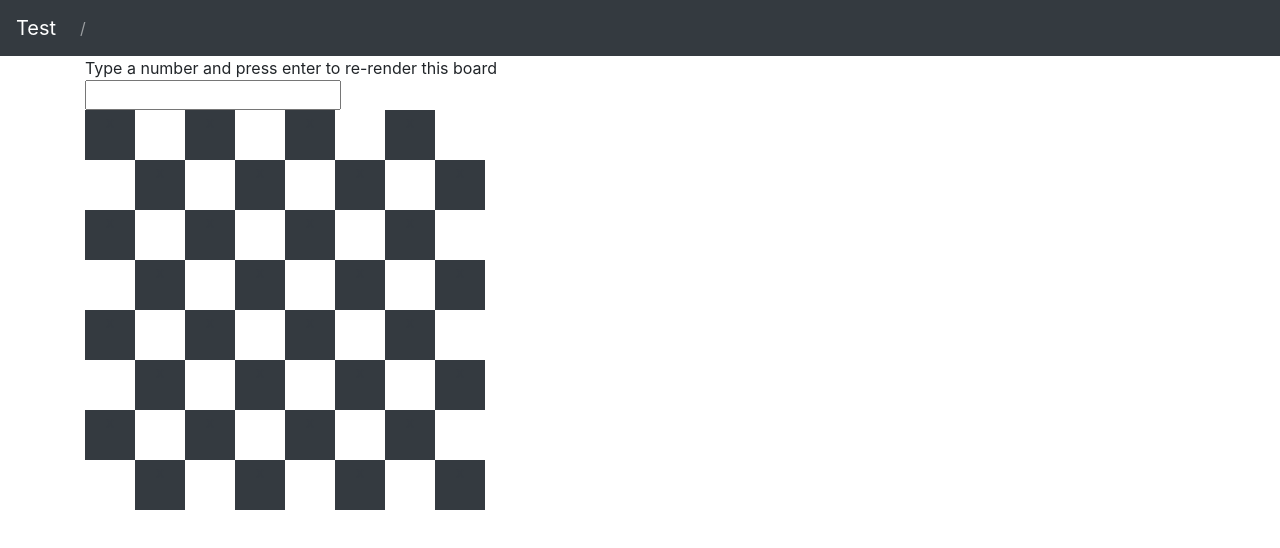
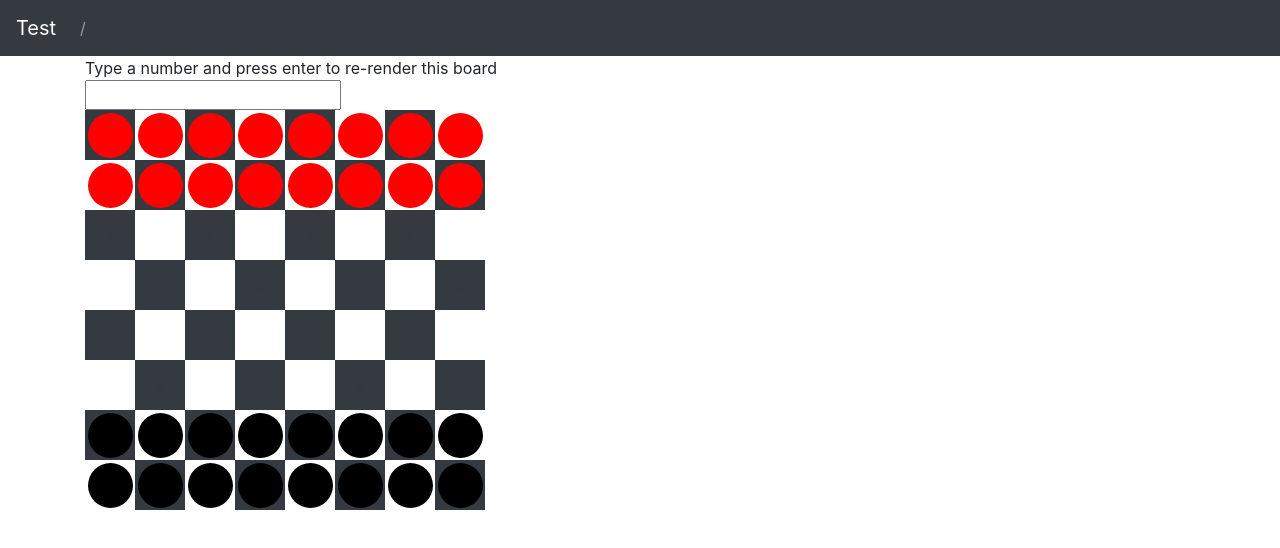
Before and after one commit to leohque/react-checkerboard, a React (Create React App) app: page / in a window 1280 px wide. Shown: the top 548 px of the page. Built offline with nearby package versions, Linux system fonts and the light colour scheme.

Commit message:
added pieces

```diff
--- a/public/index.html
+++ b/public/index.html
@@ -9,6 +9,26 @@
     .board-block {
       width:50px;
       height:50px;
+      display:flex;
+      align-items:center;
+      justify-content:center;
+    }
+
+    .piece {
+      display:block;
+      width:90%;
+      height:90%;
+      border-radius:50%;
+    }
+
+    .red-piece {
+      background-color:red;
+      color:red;
+    }
+
+    .black-piece {
+      background-color:black;
+      color:black;
     }
     </style>
     <title>Interview</title>
--- a/src/components/checkboard.component.jsx
+++ b/src/components/checkboard.component.jsx
@@ -19,12 +19,11 @@ export default class Checkerboard extends Component {
   onSubmit(e) {
     e.preventDefault();
 
-    console.log(this.state);
-
     const board = document.getElementById('board');
     const size = this.state.size;
+    const bigEnough = this.state.size >= 3;
+    board.innerHTML = "";
 
-    board.innerHTML = "";
 
     for (let i = 0; i <= size; i++) {
       board.innerHTML += `<div id='board-row-${i}' class='board-row d-flex text-center'>`;
@@ -32,24 +31,49 @@ export default class Checkerboard extends Component {
 
     for (let i = 0; i <= size; i++) {
       const thisBoard = document.getElementById(`board-row-${i}`);
-      console.log(thisBoard);
       if (i % 2 === 0) {
         for (let i2 = 0; i2 <= size; i2++) {
           if (i2 % 2 === 0) {
-            thisBoard.innerHTML += "<div class='board-block bg-dark text-dark'>x</div>"
+            if (i < 2 && bigEnough) {
+              thisBoard.innerHTML += "<div class='board-block bg-dark text-dark'><span class='red-piece piece'>x</span></div>"
+            } else if ((i > (size - 2)) && bigEnough) {
+              thisBoard.innerHTML += "<div class='board-block bg-dark text-dark'><span class='black-piece piece'>x</span></div>"
+            } else {
+              thisBoard.innerHTML += "<div class='board-block bg-dark text-dark'>x</div>"
+            }
           }
           if (i2 % 2 !== 0) {
-            thisBoard.innerHTML += "<div class='board-block text-white'>x</div>"
+            if (i < 2 && bigEnough) {
+              thisBoard.innerHTML += "<div class='board-block text-white'><span class='red-piece piece'>x</span></div>"
+            } else if ((i > (size - 2)) && bigEnough) {
+              thisBoard.innerHTML += "<div class='board-block text-white'><span class='black-piece piece'>x</span></div>"
+            } else {
+              thisBoard.innerHTML += "<div class='board-block text-white'>x</div>"
+            }
           }
         }
       }
       if (i % 2 !== 0) {
         for (let i3 = 0; i3 <= size; i3++) {
           if (i3 % 2 === 0) {
-            thisBoard.innerHTML += "<div class='board-block text-white'>x</div>"
+            if (i < 2 && bigEnough) {
+              thisBoard.innerHTML += "<div class='board-block text-white'><span class='red-piece piece'>x</span></div>"
+            } else if ((i > (size - 2)) & bigEnough) {
+              thisBoard.innerHTML += "<div class='board-block text-white'><span class='black-piece piece'>x</span></div>"
+            }
+            else {
+              thisBoard.innerHTML += "<div class='board-block text-white'>x</div>"
+            }
           }
           if (i3 % 2 !== 0) {
-            thisBoard.innerHTML += "<div class='board-block bg-dark text-dark'>x</div>"
+            if (i < 2 && bigEnough) {
+              thisBoard.innerHTML += "<div class='board-block bg-dark text-dark'><span class='red-piece piece'>x</span></div>"
+            } else if ((i > (size - 2)) & bigEnough) {
+              thisBoard.innerHTML += "<div class='board-block bg-dark text-dark'><span class='black-piece piece'>x</span></div>"
+            }
+            else {
+              thisBoard.innerHTML += "<div class='board-block bg-dark text-dark'>x</div>"
+            }
           }
         }
       }
@@ -66,24 +90,24 @@ export default class Checkerboard extends Component {
 
         <div id="board" className="w-100">
           <div className="board-row d-flex text-center">
-            <div className="board-block bg-dark text-dark">x</div>
-            <div className="board-block text-white">x</div>
-            <div className="board-block bg-dark text-dark">x</div>
-            <div className="board-block text-white">x</div>
-            <div className="board-block bg-dark text-dark">x</div>
-            <div className="board-block text-white">x</div>
-            <div className="board-block bg-dark text-dark">x</div>
-            <div className="board-block text-white">x</div>
+            <div className="board-block bg-dark text-dark"><span className="red-piece piece">X</span></div>
+            <div className="board-block text-white"><span className="red-piece piece">X</span></div>
+            <div className="board-block bg-dark text-dark"><span className="red-piece piece">X</span></div>
+            <div className="board-block text-white"><span className="red-piece piece">X</span></div>
+            <div className="board-block bg-dark text-dark"><span className="red-piece piece">X</span></div>
+            <div className="board-block text-white"><span className="red-piece piece">X</span></div>
+            <div className="board-block bg-dark text-dark"><span className="red-piece piece">X</span></div>
+            <div className="board-block text-white"><span className="red-piece piece">X</span></div>
           </div>
           <div className="board-row d-flex text-center">
-            <div className="board-block text-white">x</div>
-            <div className="board-block bg-dark text-dark">x</div>
-            <div className="board-block text-white">x</div>
-            <div className="board-block bg-dark text-dark">x</div>
-            <div className="board-block text-white">x</div>
-            <div className="board-block bg-dark text-dark">x</div>
-            <div className="board-block text-white">x</div>
-            <div className="board-block bg-dark text-dark">x</div>
+            <div className="board-block text-white"><span className="red-piece piece">X</span></div>
+            <div className="board-block bg-dark text-dark"><span className="red-piece piece">X</span></div>
+            <div className="board-block text-white"><span className="red-piece piece">X</span></div>
+            <div className="board-block bg-dark text-dark"><span className="red-piece piece">X</span></div>
+            <div className="board-block text-white"><span className="red-piece piece">X</span></div>
+            <div className="board-block bg-dark text-dark"><span className="red-piece piece">X</span></div>
+            <div className="board-block text-white"><span className="red-piece piece">X</span></div>
+            <div className="board-block bg-dark text-dark"><span className="red-piece piece">X</span></div>
           </div><div className="board-row d-flex text-center">
             <div className="board-block bg-dark text-dark">x</div>
             <div className="board-block text-white">x</div>
@@ -123,24 +147,24 @@ export default class Checkerboard extends Component {
             <div className="board-block text-white">x</div>
             <div className="board-block bg-dark text-dark">x</div>
           </div><div className="board-row d-flex text-center">
-            <div className="board-block bg-dark text-dark">x</div>
-            <div className="board-block text-white">x</div>
-            <div className="board-block bg-dark text-dark">x</div>
-            <div className="board-block text-white">x</div>
-            <div className="board-block bg-dark text-dark">x</div>
-            <div className="board-block text-white">x</div>
-            <div className="board-block bg-dark text-dark">x</div>
-            <div className="board-block text-white">x</div>
+            <div className="board-block bg-dark text-dark"><span className="piece black-piece">x</span></div>
+            <div className="board-block text-white"><span className="piece black-piece">x</span></div>
+            <div className="board-block bg-dark text-dark"><span className="piece black-piece">x</span></div>
+            <div className="board-block text-white"><span className="piece black-piece">x</span></div>
+            <div className="board-block bg-dark text-dark"><span className="piece black-piece">x</span></div>
+            <div className="board-block text-white"><span className="piece black-piece">x</span></div>
+            <div className="board-block bg-dark text-dark"><span className="piece black-piece">x</span></div>
+            <div className="board-block text-white"><span className="piece black-piece">x</span></div>
           </div>
           <div className="board-row d-flex text-center">
-            <div className="board-block text-white">x</div>
-            <div className="board-block bg-dark text-dark">x</div>
-            <div className="board-block text-white">x</div>
-            <div className="board-block bg-dark text-dark">x</div>
-            <div className="board-block text-white">x</div>
-            <div className="board-block bg-dark text-dark">x</div>
-            <div className="board-block text-white">x</div>
-            <div className="board-block bg-dark text-dark">x</div>
+            <div className="board-block text-white"><span className="piece black-piece">x</span></div>
+            <div className="board-block bg-dark text-dark"><span className="piece black-piece">x</span></div>
+            <div className="board-block text-white"><span className="piece black-piece">x</span></div>
+            <div className="board-block bg-dark text-dark"><span className="piece black-piece">x</span></div>
+            <div className="board-block text-white"><span className="piece black-piece">x</span></div>
+            <div className="board-block bg-dark text-dark"><span className="piece black-piece">x</span></div>
+            <div className="board-block text-white"><span className="piece black-piece">x</span></div>
+            <div className="board-block bg-dark text-dark"><span className="piece black-piece">x</span></div>
           </div>
         </div>
       </div>
```
